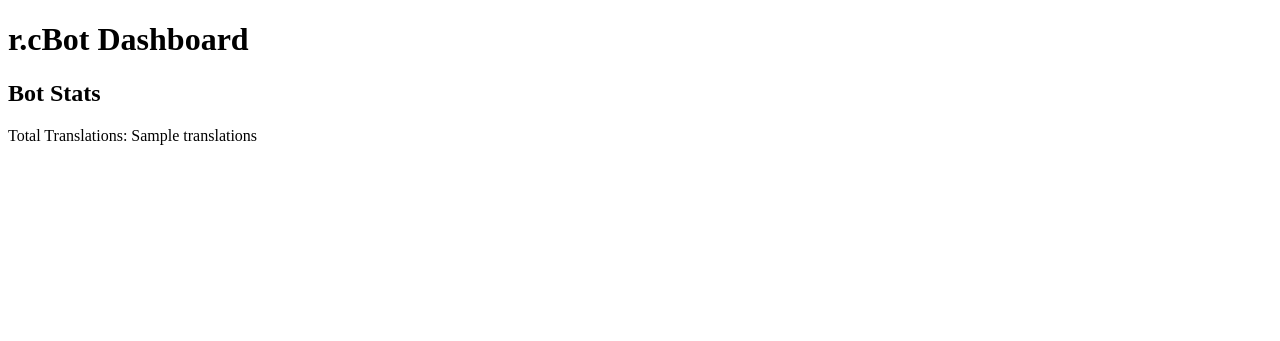
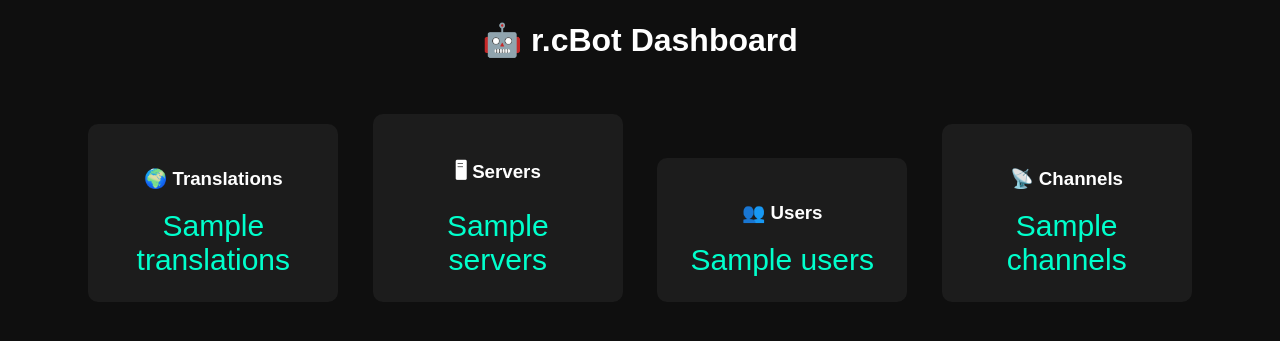
Before and after one commit to Rcguen/rcbot, a Flask app: template dashboard/templates/index.html in a window 1280 px wide. Shown: the top 341 px of the page. Run offline with Flask 3, Linux system fonts and the light colour scheme; the template is opened without the code that fills it: most values are stand-ins (such as "Sample title", 1, 10 or a date in 2020).

Commit message:
fix set channel and add web

```diff
--- a/bot.py
+++ b/bot.py
@@ -14,6 +14,7 @@ from globalchat import send_global
 from ocr_translate import translate_image
 
 from features.channel_control import add_channel, remove_channel, is_enabled, get_channels
+from dashboard.server import register_routes
 
 # ---------------- DISCORD SETUP ----------------
 
@@ -24,13 +25,13 @@ intents.reactions = True
 client = discord.Client(intents=intents)
 tree = app_commands.CommandTree(client)
 
-# ---------------- WEB SERVER (Render) ----------------
+# ---------------- WEB SERVER ----------------
 
-app = Flask(__name__)
+app = Flask(__name__, template_folder="dashboard/templates")
 
-@app.route("/")
-def home():
-    return "r.cBot running"
+@app.route("/health")
+def health():
+    return "Bot running"
 
 def run_web():
     port = int(os.environ.get("PORT", 10000))
@@ -58,11 +59,13 @@ async def on_ready():
 
     await tree.sync()
 
+    register_routes(app, client)
+
     await client.change_presence(
         activity=discord.Game("🌍 Translation Bot | !help")
     )
 
-# ---------------- SLASH COMMAND ----------------
+# ---------------- SLASH TRANSLATE ----------------
 
 @tree.command(name="translate", description="Translate text")
 
@@ -86,21 +89,11 @@ async def on_message(message):
         return
 
     user_id = str(message.author.id)
+    content = message.content.strip()
 
     prefix = prefixes.get(user_id, DEFAULT_PREFIX)
 
-    content = message.content.strip()
-
-# ---------- CHANNEL RESTRICTION ----------
-
-    channel_id = str(message.channel.id)
-
-    if not is_enabled(channel_id):
-
-        if not content.startswith(prefix + "setchannel"):
-            return
-
-# ---------- SET CHANNEL ----------
+    # ---------- SET CHANNEL (ALWAYS ALLOWED) ----------
 
     if content.startswith(prefix + "setchannel"):
 
@@ -111,7 +104,12 @@ async def on_message(message):
         )
         return
 
-# ---------- REMOVE CHANNEL ----------
+    # ---------- CHANNEL RESTRICTION ----------
+
+    if not is_enabled(message.channel.id):
+        return
+
+    # ---------- REMOVE CHANNEL ----------
 
     if content.startswith(prefix + "removechannel"):
 
@@ -122,7 +120,7 @@ async def on_message(message):
         )
         return
 
-# ---------- LIST CHANNELS ----------
+    # ---------- LIST CHANNELS ----------
 
     if content.startswith(prefix + "channels"):
 
@@ -132,10 +130,9 @@ async def on_message(message):
             text += f"<#{cid}>\n"
 
         await message.channel.send(text)
-
         return
 
-# ---------- PREFIX COMMAND ----------
+    # ---------- PREFIX COMMAND ----------
 
     if content.startswith(prefix + "prefix"):
 
@@ -157,7 +154,9 @@ async def on_message(message):
             prefixes.pop(user_id, None)
             save_json("data/user_prefixes.json", prefixes)
 
-            await message.channel.send("✅ Prefix reset to default `!`")
+            await message.channel.send(
+                "✅ Prefix reset to default `!`"
+            )
             return
 
         prefixes[user_id] = new_prefix
@@ -168,7 +167,7 @@ async def on_message(message):
         )
         return
 
-# ---------- HELP ----------
+    # ---------- HELP ----------
 
     if content.startswith(prefix + "help"):
 
@@ -184,11 +183,14 @@ async def on_message(message):
             inline=False
         )
 
-        await message.channel.send(embed=embed, view=HelpView())
+        await message.channel.send(
+            embed=embed,
+            view=HelpView()
+        )
 
         return
 
-# ---------- STATS ----------
+    # ---------- STATS ----------
 
     if content.startswith(prefix + "stats"):
 
@@ -213,16 +215,16 @@ async def on_message(message):
         )
 
         await message.channel.send(embed=embed)
-
         return
 
-# ---------- SET LANGUAGE ----------
+    # ---------- SET LANGUAGE ----------
 
     if content.startswith(prefix + "setlang"):
 
         parts = content.split()
 
         if len(parts) < 2:
+
             await message.channel.send(
                 f"Usage: {prefix}setlang <code>\nExample: {prefix}setlang vi"
             )
@@ -240,10 +242,9 @@ async def on_message(message):
         await message.channel.send(
             f"✅ Your language is now **{LANGUAGES[lang]}**"
         )
-
         return
 
-# ---------- LANGUAGES ----------
+    # ---------- LANGUAGES ----------
 
     if content.startswith(prefix + "languages"):
 
@@ -259,10 +260,9 @@ async def on_message(message):
         )
 
         await message.channel.send(embed=embed)
-
         return
 
-# ---------- JOIN ROOM ----------
+    # ---------- JOIN ROOM ----------
 
     if content.startswith(prefix + "joinroom"):
 
@@ -271,10 +271,9 @@ async def on_message(message):
         await message.channel.send(
             f"🌍 {message.author.name} joined multilingual room."
         )
-
         return
 
-# ---------- LEAVE ROOM ----------
+    # ---------- LEAVE ROOM ----------
 
     if content.startswith(prefix + "leaveroom"):
 
@@ -283,10 +282,9 @@ async def on_message(message):
         await message.channel.send(
             f"👋 {message.author.name} left multilingual room."
         )
-
         return
 
-# ---------- ROOM USERS ----------
+    # ---------- ROOM USERS ----------
 
     if content.startswith(prefix + "roomusers"):
 
@@ -299,10 +297,9 @@ async def on_message(message):
             text += f"<@{uid}> → {LANGUAGES.get(lang, lang)}\n"
 
         await message.channel.send(text)
-
         return
 
-# ---------- MULTILINGUAL ROOM ----------
+    # ---------- MULTILINGUAL ROOM ----------
 
     if user_id in translation_room:
 
@@ -347,7 +344,7 @@ async def on_message(message):
             stats["translations"] += 1
             save_json("data/stats.json", stats)
 
-# ---------- IMAGE OCR ----------
+    # ---------- IMAGE OCR ----------
 
     if message.attachments:
 
@@ -361,7 +358,7 @@ async def on_message(message):
                 f"🖼 Image Translation\n{result}"
             )
 
-# ---------- DROPDOWN TRANSLATE ----------
+    # ---------- DROPDOWN TRANSLATE ----------
 
     if len(content) < 200 and not content.startswith(prefix):
 
@@ -371,7 +368,7 @@ async def on_message(message):
             mention_author=False
         )
 
-# ---------- GLOBAL CHAT ----------
+    # ---------- GLOBAL CHAT ----------
 
     await send_global(client, message)
 
--- a/dashboard/templates/index.html
+++ b/dashboard/templates/index.html
@@ -1,16 +1,72 @@
 <!DOCTYPE html>
 <html>
+
 <head>
+
 <title>r.cBot Dashboard</title>
+
+<style>
+
+body{
+font-family: Arial;
+background:#0f0f0f;
+color:white;
+text-align:center;
+}
+
+.container{
+margin-top:40px;
+}
+
+.card{
+display:inline-block;
+background:#1c1c1c;
+padding:25px;
+margin:15px;
+border-radius:10px;
+width:200px;
+}
+
+h1{
+margin-bottom:40px;
+}
+
+.value{
+font-size:30px;
+color:#00ffcc;
+}
+
+</style>
+
 </head>
 
 <body>
 
-<h1>r.cBot Dashboard</h1>
+<h1>🤖 r.cBot Dashboard</h1>
 
-<h2>Bot Stats</h2>
+<div class="container">
 
-<p>Total Translations: {{ stats.translations }}</p>
+<div class="card">
+<h3>🌍 Translations</h3>
+<div class="value">{{ translations }}</div>
+</div>
+
+<div class="card">
+<h3>🖥 Servers</h3>
+<div class="value">{{ servers }}</div>
+</div>
+
+<div class="card">
+<h3>👥 Users</h3>
+<div class="value">{{ users }}</div>
+</div>
+
+<div class="card">
+<h3>📡 Channels</h3>
+<div class="value">{{ channels }}</div>
+</div>
+
+</div>
 
 </body>
 
```
Also changed, not shown: dashboard/server.py (+21 -13 lines).
